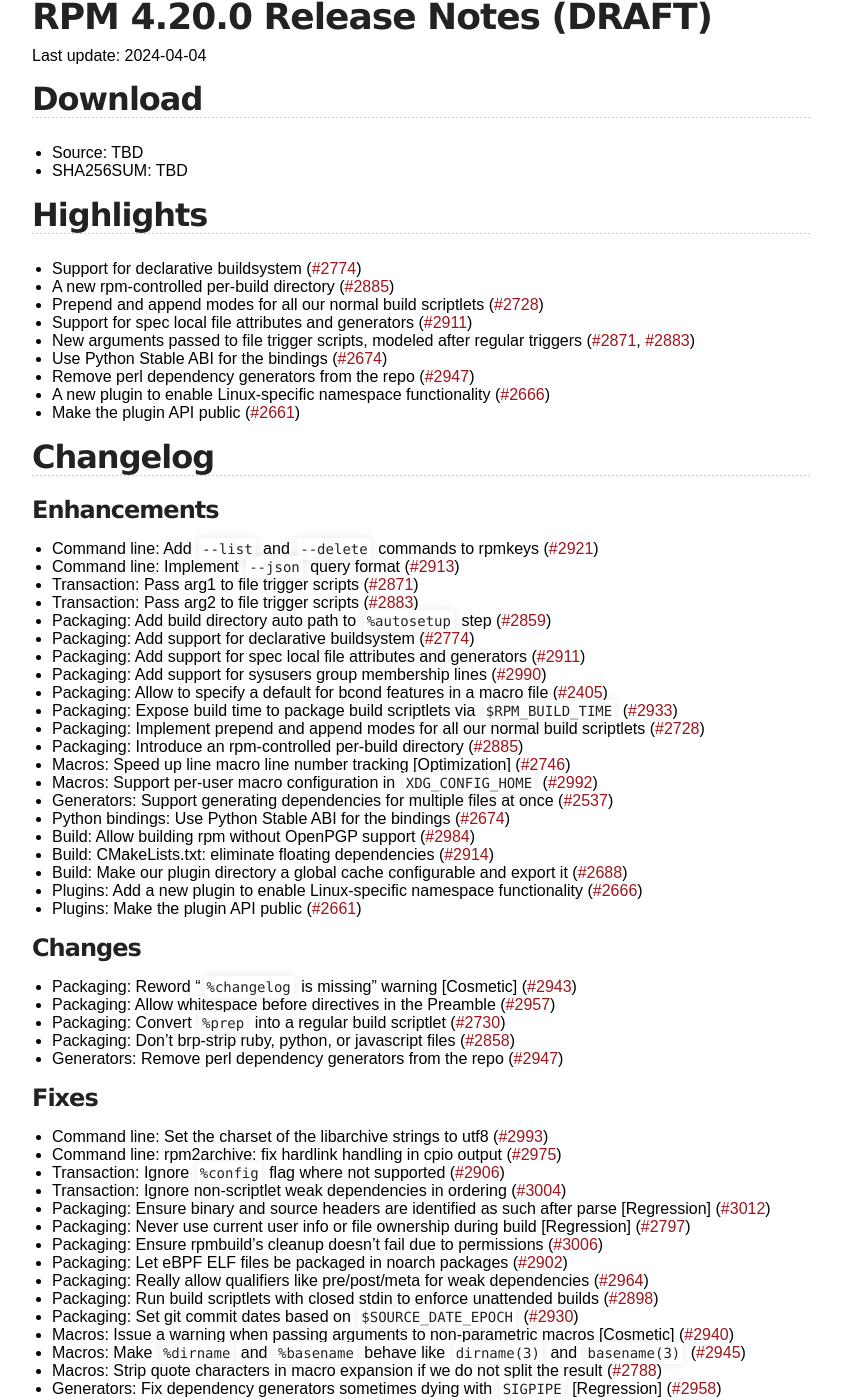
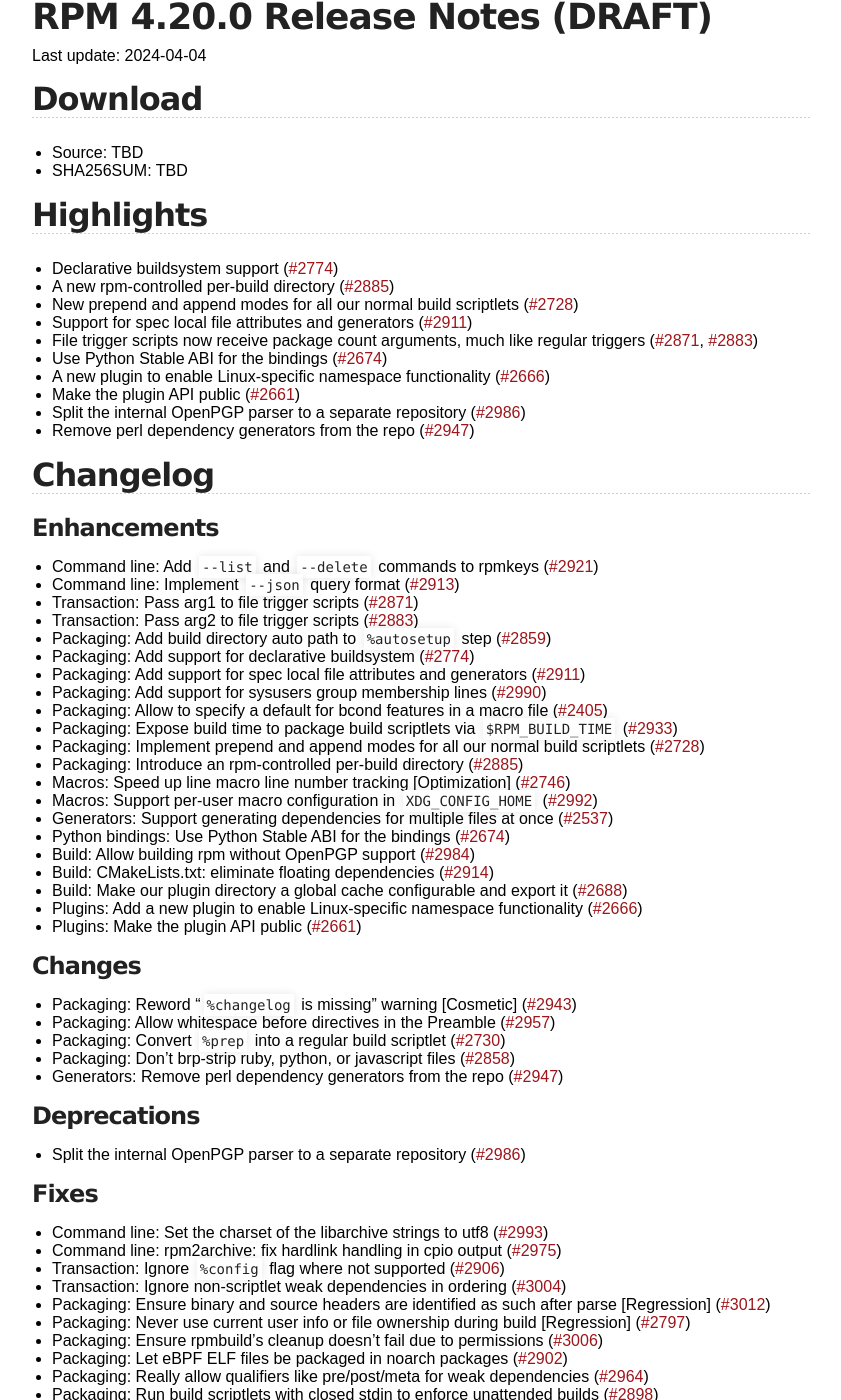
Before and after one commit to rpm-software-management/rpm-web, a Jekyll site: the page built from wiki/Releases/4.20.0.md, in a window 1280 px wide and 1400 px high, scrolled down 238 px. Shown: the whole window, without its empty margins (218-1059 px from the left). Built offline with Jekyll 4.4.1, drawn with Linux system fonts in a browser that asks for light colours; some of the changed text lies outside the part shown.

Commit message:
Fix up the draft release notes
Add the missed OpenPGP parser split and drop the BYPRODUCTS PR that's
just an internal change.  Also tweak the highlights a little bit.

```diff
--- a/wiki/Releases/4.20.0.md
+++ b/wiki/Releases/4.20.0.md
@@ -12,15 +12,16 @@ Last update: 2024-04-04
 * SHA256SUM: TBD
 
 ## Highlights
-* Support for declarative buildsystem ([#2774](https://github.com/rpm-software-management/rpm/pull/2774))
+* Declarative buildsystem support ([#2774](https://github.com/rpm-software-management/rpm/pull/2774))
 * A new rpm-controlled per-build directory ([#2885](https://github.com/rpm-software-management/rpm/pull/2885))
-* Prepend and append modes for all our normal build scriptlets ([#2728](https://github.com/rpm-software-management/rpm/pull/2728))
+* New prepend and append modes for all our normal build scriptlets ([#2728](https://github.com/rpm-software-management/rpm/pull/2728))
 * Support for spec local file attributes and generators ([#2911](https://github.com/rpm-software-management/rpm/pull/2911))
-* New arguments passed to file trigger scripts, modeled after regular triggers ([#2871](https://github.com/rpm-software-management/rpm/pull/2871), [#2883](https://github.com/rpm-software-management/rpm/pull/2883))
+* File trigger scripts now receive package count arguments, much like regular triggers ([#2871](https://github.com/rpm-software-management/rpm/pull/2871), [#2883](https://github.com/rpm-software-management/rpm/pull/2883))
 * Use Python Stable ABI for the bindings ([#2674](https://github.com/rpm-software-management/rpm/pull/2674))
-* Remove perl dependency generators from the repo ([#2947](https://github.com/rpm-software-management/rpm/pull/2947))
 * A new plugin to enable Linux-specific namespace functionality ([#2666](https://github.com/rpm-software-management/rpm/pull/2666))
 * Make the plugin API public ([#2661](https://github.com/rpm-software-management/rpm/pull/2661))
+* Split the internal OpenPGP parser to a separate repository ([#2986](https://github.com/rpm-software-management/rpm/pull/2986))
+* Remove perl dependency generators from the repo ([#2947](https://github.com/rpm-software-management/rpm/pull/2947))
 
 ## Changelog
 ### Enhancements
@@ -53,6 +54,9 @@ Last update: 2024-04-04
 * Packaging: Don't brp-strip ruby, python, or javascript files ([#2858](https://github.com/rpm-software-management/rpm/pull/2858))
 * Generators: Remove perl dependency generators from the repo ([#2947](https://github.com/rpm-software-management/rpm/pull/2947))
 
+### Deprecations
+* Split the internal OpenPGP parser to a separate repository ([#2986](https://github.com/rpm-software-management/rpm/pull/2986))
+
 ### Fixes
 * Command line: Set the charset of the libarchive strings to utf8 ([#2993](https://github.com/rpm-software-management/rpm/pull/2993))
 * Command line: rpm2archive: fix hardlink handling in cpio output ([#2975](https://github.com/rpm-software-management/rpm/pull/2975))
@@ -71,11 +75,11 @@ Last update: 2024-04-04
 * Generators: Fix dependency generators sometimes dying with `SIGPIPE` [Regression] ([#2958](https://github.com/rpm-software-management/rpm/pull/2958))
 * Python bindings: Return false when comparing different python objects holding the same version tag ([#2838](https://github.com/rpm-software-management/rpm/pull/2838))
 * Python bindings: Support rpmver-py comparison operator inheritance ([#2839](https://github.com/rpm-software-management/rpm/pull/2839))
-* Build: Drop erroneous BYPRODUCTS uses from the cmake files ([#2900](https://github.com/rpm-software-management/rpm/pull/2900))
 
 ### Security
 * Build: Allow building rpm without OpenPGP support ([#2984](https://github.com/rpm-software-management/rpm/pull/2984))
 * Move OpenSSL code to newer API ([#2723](https://github.com/rpm-software-management/rpm/pull/2723))
+* Split the internal OpenPGP parser to a separate repository ([#2986](https://github.com/rpm-software-management/rpm/pull/2986))
 
 ## Compatibility notes
 * The `%patchN` macro syntax (where `N` is a patch number) is now obsolete and
```
